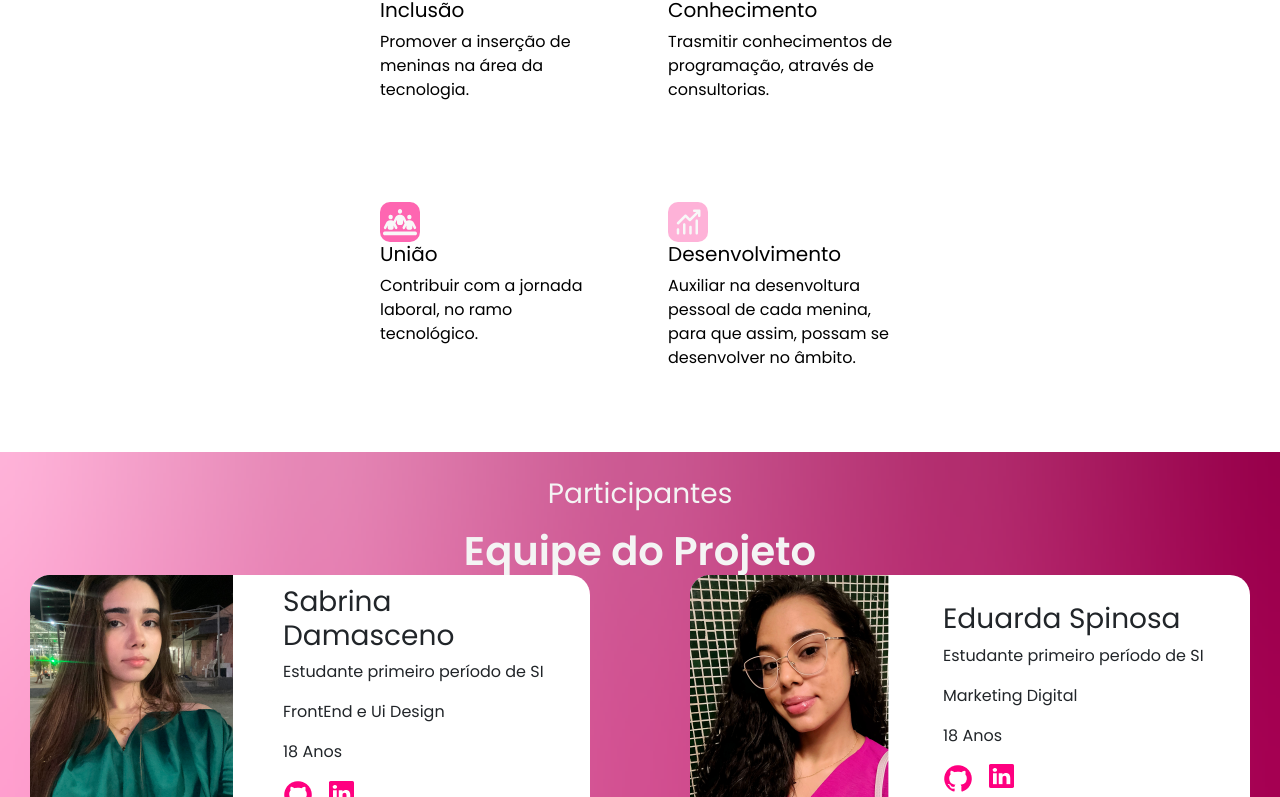
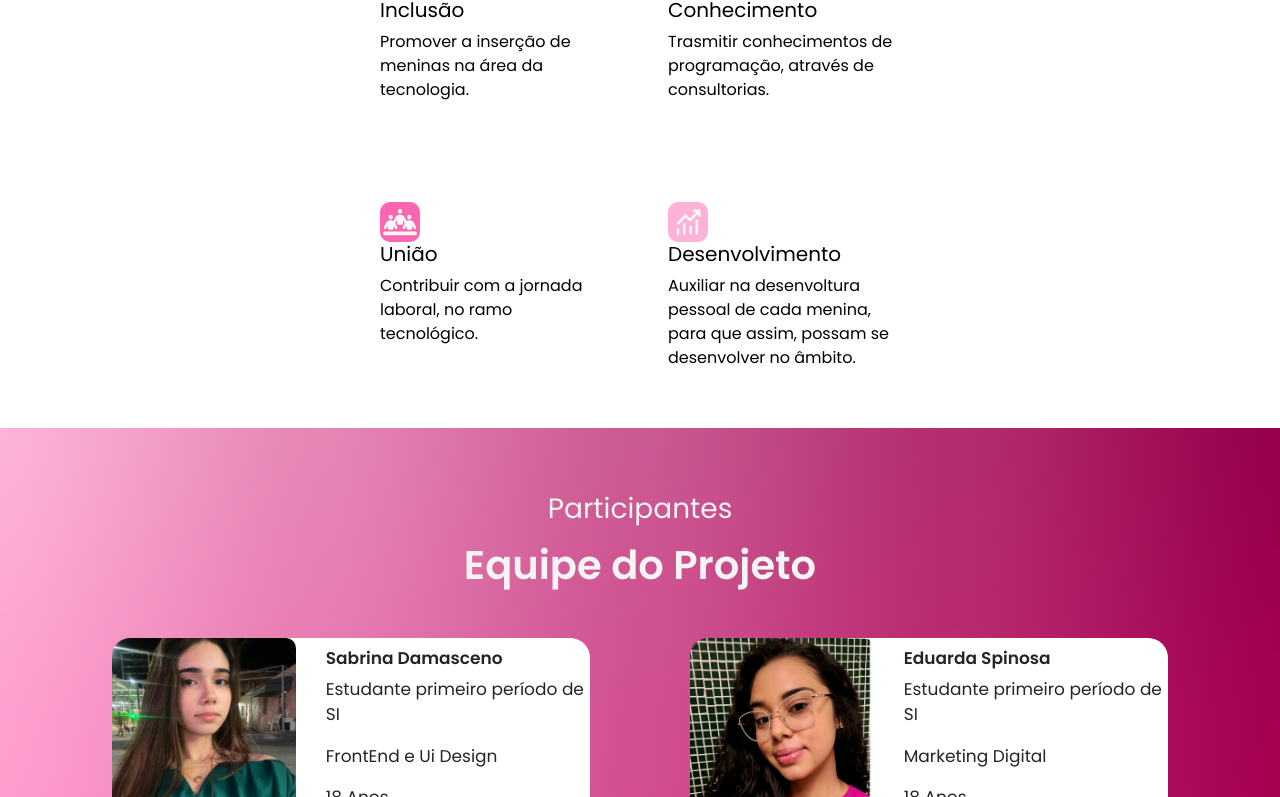
Before and after one commit to SabrinaDamascenoDev/GP5, a React (Create React App) app in the folder gp5/: page / in a window 1280 px wide. Shown: the part 2003-2800 px from the top of the page. Built offline with nearby package versions, Linux system fonts and the light colour scheme.

Commit message:
ajuste reponsividade

```diff
--- a/gp5/src/Componentes/EquipeDoProjeto/equipe.css
+++ b/gp5/src/Componentes/EquipeDoProjeto/equipe.css
@@ -1,29 +1,28 @@
 @import url('https://fonts.googleapis.com/css2?family=Poppins:wght@400;600&display=swap');
 
-.bodyEquipe{
+.bodyEquipe {
     background-image: url('../../imagens/backgroundpink.png');
     background-size: cover;
     font-family: 'Poppins', sans-serif;
 }
 
-.divContainer{
-    weight: 100vh;
+.divContainer {
+    height: 20vh;
     display: flex;
     flex-direction: column;
     justify-content: center;
     align-items: center;
     margin-top: 1.5rem;
     gap: 0.5rem;
-
 }
 
-.subtitleEquipe{
+.subtitleEquipe {
     font-weight: 400;
     color: #F4F4F4;
     margin-top: 2%;
 }
 
-.titleEquipe{
+.titleEquipe {
     font-weight: bold;
     color: #F4F4F4;
 }
@@ -32,38 +31,61 @@
     display: flex;
     justify-content: center;
     align-items: center;
-    height: 100vh;
-  }
+    min-height: 100vh;
+    flex-direction: column;
+}
 
-.gridContainer{
-    weight: 100vh;
+.gridContainer {
     display: grid;
-    grid-template-columns: repeat(2, 1fr);
-    grid-template-rows: repeat(3, auto);
-    gap: 40px;
+    grid-template-columns: 1fr;
+    grid-gap: 40px;
     justify-content: center;
     align-items: center;
+    width: 100%;
+
 }
 
-.celGridContainer{
+.celGridContainer {
     background-color: white;
     display: flex;
     border-radius: 20px;
-    gap: 50px;
-    weight: 100vh;
-    border-rigth: 10px;
-    padding-right: 20px;
-    margin-left: 30px;
-    margin-right: 30px;
+    gap: 20px;
+    border-right: 10px;
+    margin: 0 30px;
+
 }
 
-.textContainer{
+.textContainer {
     display: flex;
     justify-content: center;
     flex-direction: column;
 }
 
-.iconsContainer{
+.iconsContainer {
     display: flex;
     gap: 1rem;
 }
+
+.fotoEquipe {
+    width: 95%;
+    border-radius: 10px;
+}
+
+.infors{
+    font-size: 10px;
+
+}
+
+@media (min-width: 768px) {
+    .gridContainer {
+        grid-template-columns: repeat(2, 1fr); /* Em telas maiores, coloca dois elementos por linha */
+    }
+    .infors{
+        font-size: 17px;
+
+    }
+    .nome{
+        font-weight: 600;
+    }
+
+}
--- a/gp5/src/Componentes/EquipeDoProjeto/equipe.js
+++ b/gp5/src/Componentes/EquipeDoProjeto/equipe.js
@@ -10,29 +10,29 @@ import FotoPriscila from '../../imagens/Rectangle40.png';
 function Equipe(){
 
     return(
-      <div className="bodyEquipe" id="equipe">
+      <div className="bodyEquipe py-5 py-lg-0 d-flex flex-column" id="equipe">
         <div className="divContainer">
           <h3 className="subtitleEquipe">Participantes</h3>
           <h1 className="titleEquipe">Equipe do Projeto</h1>
         </div>
 
       <div className="wrapper">
-        <div className="gridContainer">
+        <div className="gridContainer container">
           <div className="celGridContainer">
             <div>
-              <img src={FotoSabrina} alt='FotoSabrina'></img>
+              <img src={FotoSabrina} className="fotoEquipe" alt='FotoSabrina'></img>
             </div>
             <div className="textContainer">
-              <h3>Sabrina Damasceno</h3>
-              <p>Estudante primeiro período de SI</p>
-              <p>FrontEnd e Ui Design</p>
-              <p>18 Anos</p>
+              <h3 className="infors nome">Sabrina Damasceno</h3>
+              <p className="infors">Estudante primeiro período de SI</p>
+              <p className="infors">FrontEnd e Ui Design</p>
+              <p className="infors">18 Anos</p>
               <div className="iconsContainer">
                 <a href="https://github.com/SabrinaDamascenoDev">
-                <img src={gitHub} alt='iconGithub'></img>
+                <img src={gitHub} alt='iconGithub' className="w-75 w-lg-100"></img>
                 </a>
                 <a href="https://www.linkedin.com/in/sabrina-damasceno-4a81a0265/">
-                <img src={Linkedln} alt='iconLinkedln'></img>
+                <img src={Linkedln} alt='iconLinkedln' className="w-75 w-lg-100"></img>
                 </a>
               </div>
 
@@ -41,19 +41,19 @@ function Equipe(){
 
           <div className="celGridContainer">
             <div>
-                <img src={FotoEduarda} alt='FotoEduarda'></img>
+                <img src={FotoEduarda} alt='FotoEduarda' className="fotoEquipe"></img>
               </div>
               <div className="textContainer">
-                <h3>Eduarda Spinosa</h3>
-                <p>Estudante primeiro período de SI</p>
-                <p>Marketing Digital</p>
-                <p>18 Anos</p>
+                <h3 className="infors nome">Eduarda Spinosa</h3>
+                <p className="infors">Estudante primeiro período de SI</p>
+                <p className="infors">Marketing Digital</p>
+                <p className="infors">18 Anos</p>
                 <div className="iconsContainer">
                   <a href="https://github.com/eduardaspinosa">
-                    <img src={gitHub} alt='iconGithub'></img>
+                    <img src={gitHub} alt='iconGithub'  className="w-75 w-lg-100"></img>
                   </a>
                   <a href="https://www.linkedin.com/in/eduarda-spinosa-7b0801282?utm_source=share&utm_campaign=share_via&utm_content=profile&utm_medium=ios_app">
-                    <img src={Linkedln} alt='iconLinkedln'></img>
+                    <img src={Linkedln} alt='iconLinkedln'  className="w-75 w-lg-100"></img>
                   </a>
                 </div>
 
@@ -61,19 +61,19 @@ function Equipe(){
             </div>
           <div className="celGridContainer">
             <div>
-                <img src={FotoVitoria} alt='FotoVitoria'></img>
+                <img src={FotoVitoria} alt='FotoVitoria' className="fotoEquipe"></img>
               </div>
             <div className="textContainer">
-                <h3>Vitória Rabelo</h3>
-                <p>Estudante primeiro período de SI</p>
-                <p>FrontEnd</p>
-                <p>18 Anos</p>
+                <h3 className="infors nome">Vitória Rabelo</h3>
+                <p className="infors">Estudante primeiro período de SI</p>
+                <p className="infors">FrontEnd</p>
+                <p className="infors">18 Anos</p>
                 <div className="iconsContainer">
                 <a href="https://github.com/Vitoria-Rabelo">
-                    <img src={gitHub} alt='iconGithub'></img>
+                    <img src={gitHub} alt='iconGithub'  className="w-75 w-lg-100"></img>
                   </a>
                   <a href="https://www.linkedin.com/in/vit%C3%B3ria-rabelo-santiago-48497b263?utm_source=share&utm_campaign=share_via&utm_content=profile&utm_medium=ios_app">
-                    <img src={Linkedln} alt='iconLinkedln'></img>
+                    <img src={Linkedln} alt='iconLinkedln'  className="w-75 w-lg-100"></img>
                   </a>
                 </div>
 
@@ -81,38 +81,38 @@ function Equipe(){
           </div>
           <div className="celGridContainer">
               <div className="imageContainer">
-                <img src={FotoIssllany} alt='FotoIssllany' ></img>
+                <img src={FotoIssllany} alt='FotoIssllany' className="fotoEquipe"></img>
               </div>
               <div className="textContainer">
-              <h3>Issllany Braga</h3>
-              <p>Estudante primeiro período de SI</p>
-              <p>Social Mídia</p>
-              <p>19 Anos</p>
+              <h3 className="infors nome">Issllany Braga</h3>
+              <p className="infors">Estudante primeiro período de SI</p>
+              <p className="infors">Social Mídia</p>
+              <p className="infors">19 Anos</p>
               <div className="iconsContainer">
               <a href="#">
-                    <img src={gitHub} alt='iconGithub'></img>
+                    <img src={gitHub} alt='iconGithub'  className="w-75 w-lg-100"></img>
                   </a>
                   <a href="https://www.linkedin.com/in/issllany-braga-779452312?utm_source=share&utm_campaign=share_via&utm_content=profile&utm_medium=ios_app">
-                    <img src={Linkedln} alt='iconLinkedln'></img>
+                    <img src={Linkedln} alt='iconLinkedln'  className="w-75 w-lg-100"></img>
                   </a>
               </div>
           </div>
           </div>
-          <div className="celGridContainer">
-          <div>
-                <img src={FotoPriscila} alt='FotoPriscila'></img>
+          <div className="celGridContainer d-flex d-inline">
+             <div>
+                <img src={FotoPriscila} alt='FotoPriscila' className="fotoEquipe"></img>
               </div>
             <div className="textContainer">
-              <h3>Priscila Holanda</h3>
-              <p>Estudante primeiro período de SI</p>
-              <p>FrontEnd</p>
-              <p>18 Anos</p>
+              <h3 className="infors nome">Priscila Holanda</h3>
+              <p className="infors">Estudante primeiro período de SI</p>
+              <p className="infors">FrontEnd</p>
+              <p className="infors">18 Anos</p>
               <div className="iconsContainer">
               <a href="https://github.com/PriHolanda">
-                    <img src={gitHub} alt='iconGithub'></img>
+                    <img src={gitHub} alt='iconGithub'  className="w-75 w-lg-100"></img>
                   </a>
                   <a href="#">
-                    <img src={Linkedln} alt='iconLinkedln'></img>
+                    <img src={Linkedln} alt='iconLinkedln'  className="w-75 w-lg-100"></img>
                   </a>
               </div>
           </div>
--- a/gp5/src/Componentes/InicioHome/InicioHome.js
+++ b/gp5/src/Componentes/InicioHome/InicioHome.js
@@ -31,7 +31,7 @@ function Inicio() {
                 Acessar
               </Nav.Link>
             </Nav>
-            <Nav.Link href="">
+            <Nav.Link href="https://discord.gg/MTA3r5bD">
               <button className="btn btnPrincipal">Entrar</button>
             </Nav.Link>
           </Navbar.Collapse>
@@ -59,8 +59,9 @@ function Inicio() {
               <a href="#sobre" className="btnPrincipal btnPrincipalDesc">
                 Saiba mais
               </a>
-
-              <button className="btnSec btnSecDesc">Discord</button>
+              <a href="https://discord.gg/MTA3r5bD">
+                <button className="btnSec btnSecDesc">Discord</button>
+              </a>
             </div>
           </div>
 
--- a/gp5/src/Componentes/InicioHome/inicio.css
+++ b/gp5/src/Componentes/InicioHome/inicio.css
@@ -27,6 +27,9 @@ body{
     text-align: center;
     text-decoration: none; /* Removes the underline */
   }
+  .btnPrincipal:hover{
+    color: black;
+  }
 
   a.btnPrincipal {
     text-decoration: none; /* Removes underline from links with this class */
@@ -40,6 +43,12 @@ body{
     font-weight: 600;
     color: #3F3F3F;
     border-radius: 15px;
+}
+
+.btnSec:hover{
+  background-image: linear-gradient(to right, #FE66B1, #E55EA1, #CD0067, #98004B);
+  border: none;
+  color: white;
 }
 
 .btnSecDesc, .btnPrincipalDesc{
--- a/gp5/src/Componentes/acesso/acesso.js
+++ b/gp5/src/Componentes/acesso/acesso.js
@@ -27,7 +27,7 @@ const Acesso = () => {
                     Entre na comunidade:
                 </h1>
                 <div className='botao w-50 h-25 w-lg-100 h-lg-100'>
-                    <a href="#" className='a fs-5 fs-lg-1'>Discord</a>
+                    <a href="https://discord.gg/MTA3r5bD" className='a fs-5 fs-lg-1'>Discord</a>
                 </div>
 
             </div>
```
